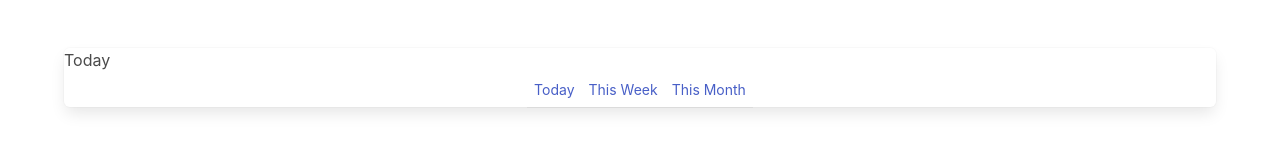
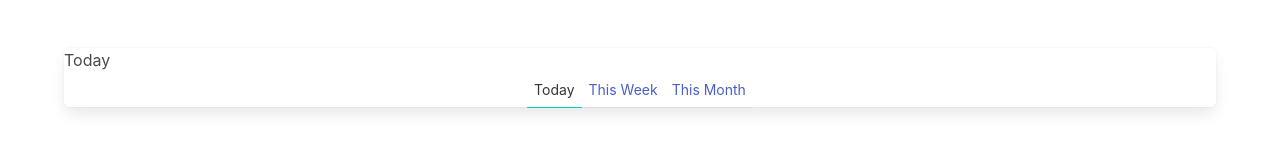
Before and after one commit to jordanduran/Posts, a Vue app: page / in a window 1280 px wide. Shown: the top 162 px of the page. Built offline with nearby package versions, Linux system fonts and the light colour scheme.

Commit message:
Type safety with TypeScript

```diff
--- a/src/components/Timeline.vue
+++ b/src/components/Timeline.vue
@@ -1,12 +1,13 @@
 <script setup lang='ts'>
 import { ref } from 'vue'
 
-const periods = ['Today', 'This Week', 'This Month'];
+const periods = ['Today', 'This Week', 'This Month'] as const;
 
-const selectedPeriod = ref('Today');
+type Period = typeof periods[number]
 
-function handleSelectPeriod(period: string) {
-  console.log(period);
+const selectedPeriod = ref<Period>('Today');
+
+function handleSelectPeriod(period: Period) {
   selectedPeriod.value = period;
 }
 </script>
@@ -16,7 +17,8 @@
     {{ selectedPeriod }}
     <span class="panel-tabs">
       <!-- Looping in Vue -->
-      <a v-for='period of periods' :key="period" @click="handleSelectPeriod(period)">
+      <a v-for='period of periods' :key="period" @click="handleSelectPeriod(period)"
+        :class="{ 'is-active': period === selectedPeriod }">
         <!-- :key is shorthand for v-bind:key -->
         {{ period }}</a>
     </span>
```
